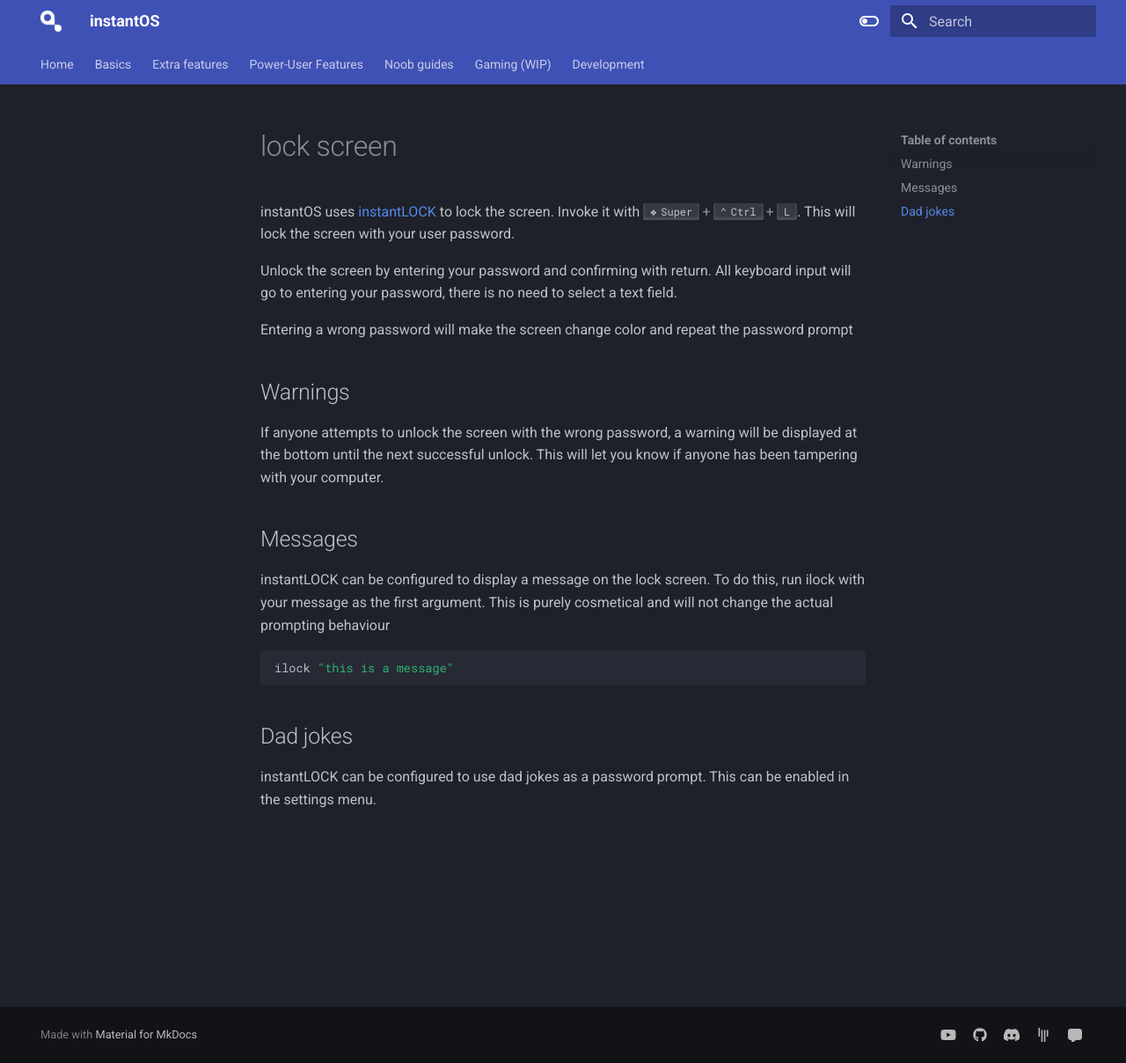
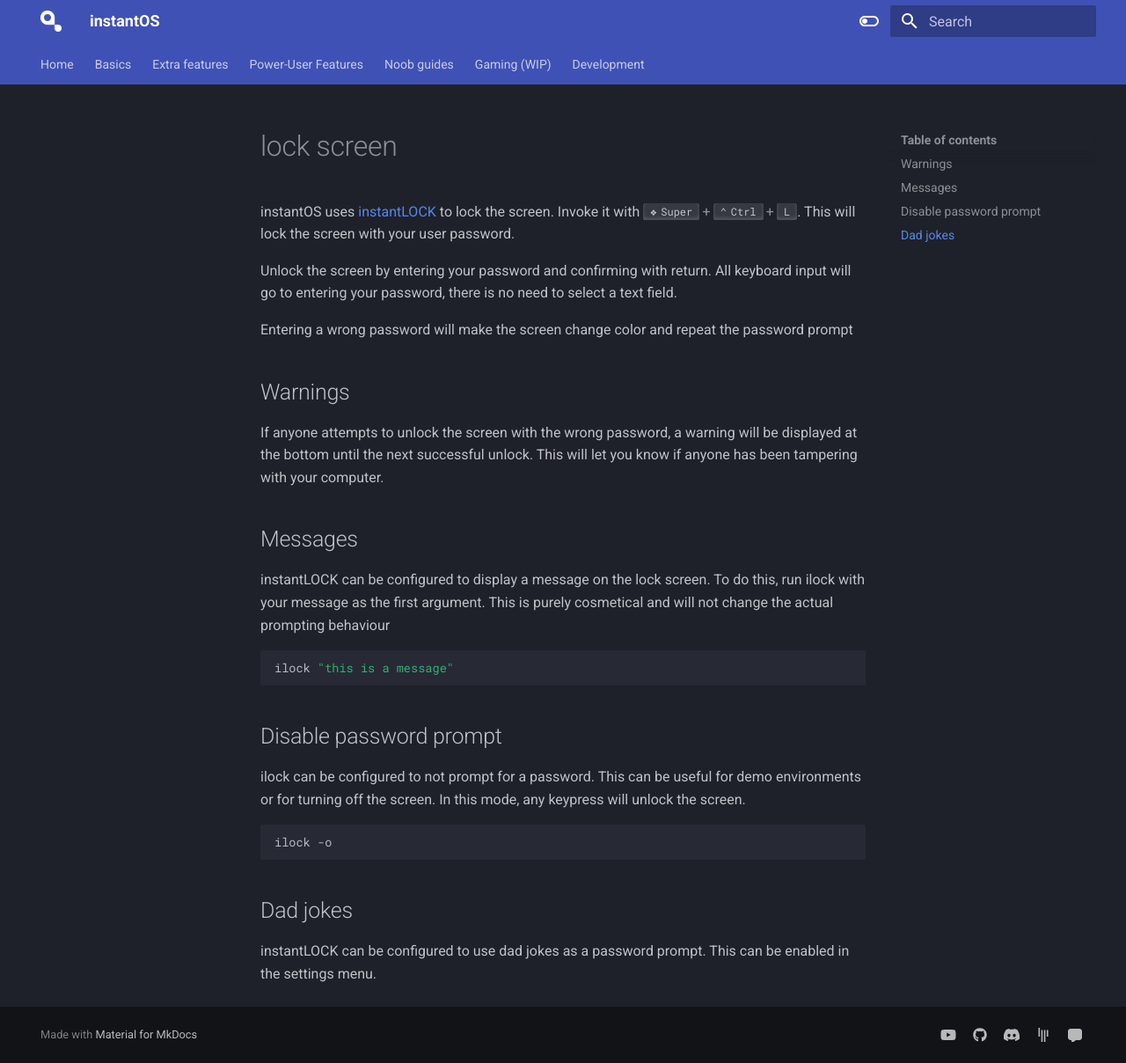
Before and after one commit to instantOS/docs, an MkDocs documentation site: the page built from docs/instantlock.md, in a window 1280 px wide and 1208 px high. Shown: the whole window at 88% size. Built offline with MkDocs 1.6.1 and Material for MkDocs 9.7.7, drawn with Linux system fonts in a browser that asks for light colours.

Commit message:
add more lock screen docs

````diff
--- a/docs/instantlock.md
+++ b/docs/instantlock.md
@@ -26,6 +26,15 @@
 ilock "this is a message"
 ```
 
+## Disable password prompt
+
+ilock can be configured to not prompt for a password. This can be useful for
+demo environments or for turning off the screen. In this mode, any keypress
+will unlock the screen.
+
+```bash
+ilock -o
+```
 
 
 ## Dad jokes
````
